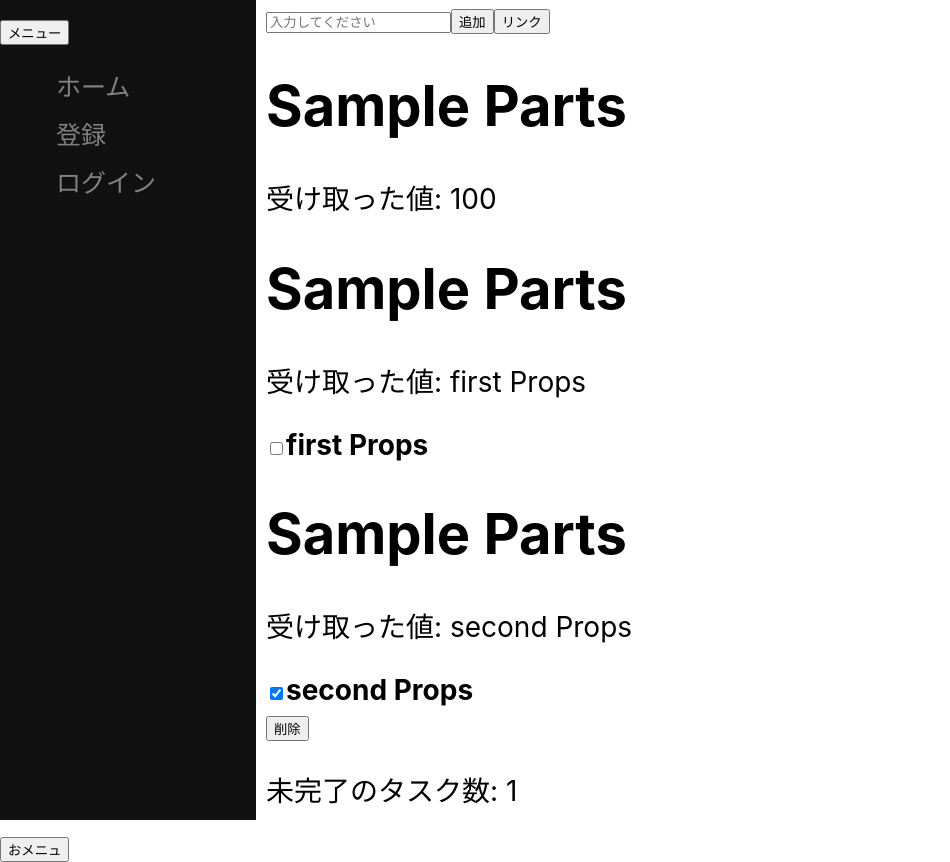
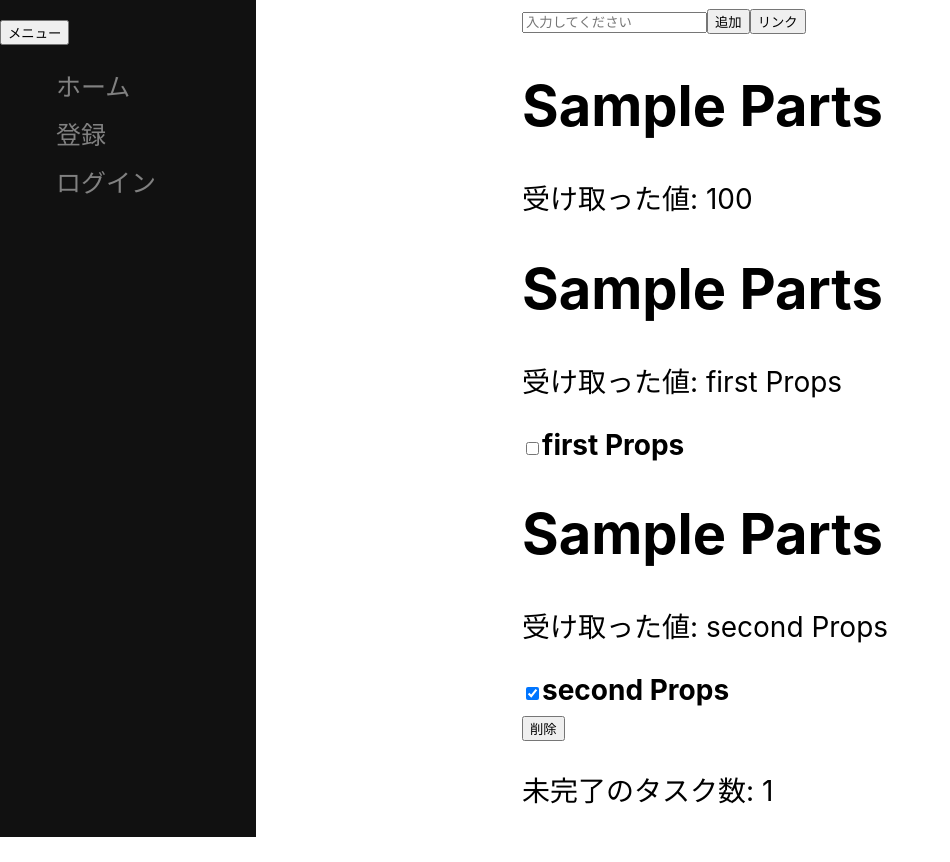
Before and after one commit to Kodai-study/my-reactApp, a React (Create React App) app: page / in a window 1280 px wide. Shown: the whole page, without its empty margins (0-950 px from the left). After the commit the page ends 837 px from the top, so only its background shows below. Built offline with nearby package versions, Linux system fonts and the light colour scheme.

Commit message:
ページ構成要素の変更
ページを、サイドバーとその他のメインのコンポーネントに分け、それらをまとめたページコンポーネントを作成

```diff
--- /dev/null
+++ b/src/SamplePage.js
@@ -0,0 +1,18 @@
+// SamplePage_Main.jsx と、 SideBar.jsxをまとめたメインページのコンポーネントを作成
+// コンポーネントは、クラスでなく関数で作成する
+import React, { Component } from 'react'
+import SamplePage_SideBar from './SamplePage_SideBar'
+import SamplePage_Main from './SamplePage_Main'
+
+export default class SamplePage extends Component {
+  render() {
+    return (
+      // サイドバーとメインコンポーネントをdivタグでまとめる
+      // 要素の中身が横並びになるように、divタグにstyleを設定する
+      <div style={{ display: 'flex' }}>
+        <SamplePage_SideBar />
+        <SamplePage_Main />
+      </div>
+    )
+  }
+}
--- a/src/App.js
+++ b/src/SamplePage_Main.jsx
@@ -4,7 +4,7 @@ import './App.css';
 import SampleParts from './SampleParts';
 import SampleMultiprops from './Sample_multiprops';
 
-function App() {
+function SamplePage_Main() {
 
 	const [count] = useState(100);
 	const [multiProps, setTodoList] = useState([{ key: 1, text: "first Props", completed: false }, { key: 2, text: "second Props", completed: true }]);
@@ -44,4 +44,4 @@ function App() {
 	);
 }
 
-export default App;
+export default SamplePage_Main;
--- a/src/SideBar.js
+++ b/src/SamplePage_SideBar.jsx
@@ -35,7 +35,7 @@ const SlideBar = () => {
 // ボタンを押すと、サイドバーが閉じる
 
 
-const SideBar = () => {
+const SamplePage_SideBar = () => {
     const [isToggled, setIsToggled] = useState(true);
 
     const handleClick = () => {
@@ -43,8 +43,6 @@ const SideBar = () => {
     };
 
     return (
-        <>
-            <button className="ss" onClick={handleClick}>おメニュ</button>
         <div className="sideBar"
             style={{ width: isToggled ? '20%' : '0' }}>
             <button className="menuButton" onClick={handleClick}>メニュー</button>
@@ -60,8 +58,7 @@ const SideBar = () => {
                 })}
             </ul>
         </div>
-        </>
     );
 };
 
-export default SideBar;
+export default SamplePage_SideBar;
--- a/src/SlideBar.css
+++ b/src/SlideBar.css
@@ -3,18 +3,10 @@
 /* サイドバーの文字色を白色にする */
 .sideBar {
     width: 20%;
-    height: 100%;
-    position: fixed;
-    z-index: 1;
-    top: 0;
-    left: 0;
-    overflow-x: hidden;
     padding-top: 20px;
     background-color: #111;
     color: #fff;
-
     transition: width 0.5s;
-    overflow: visible;
 }
 
 .sideBar ul li {
@@ -52,19 +44,29 @@
     transform: translateX(10px);
 }
 
-.slideOut{
+.slideOut {
     /* アニメーションの種類を指定 */
     animation: anim_slideOut 0.5s;
 }
 
 /* 0.5秒かけて、横幅を100%から0%にするアニメーションを作成 */
 @keyframes anim_slideOut {
-    from {width: 20%;}
-    to {width: 0%;}
+    from {
+        width: 20%;
+    }
+
+    to {
+        width: 0%;
+    }
 }
 
 /* 0.5秒かけて、横幅を0%から100%にするアニメーションを作成 */
 @keyframes anim_slideIn {
-    from {width: 0%;}
-    to {width: 100%;}
+    from {
+        width: 0%;
+    }
+
+    to {
+        width: 100%;
+    }
 }
--- a/src/index.js
+++ b/src/index.js
@@ -1,22 +1,17 @@
 import React from 'react';
 import ReactDOM from 'react-dom/client';
 import './index.css';
-import App from './App';
-
-
-
-
 import { BrowserRouter, Routes, Route } from 'react-router-dom';
 import SampleParts from './SampleParts';
 import Second from './Second';
-import SideBar from './SideBar';
+import SamplePage from './SamplePage';
 
 const root = ReactDOM.createRoot(document.getElementById('root'));
 root.render(
   <React.StrictMode>
     <BrowserRouter>
       <Routes>
-        <Route path={`/`} element={<><App /> <SideBar /></>} />
+        <Route path={`/`} element={<SamplePage />} />
         <Route path={`/register/`} element={<SampleParts />} />
         <Route path={`/login/`} element={<Second />} />
       </Routes>
```
Lines whose indentation alone changed are shown as unchanged.
